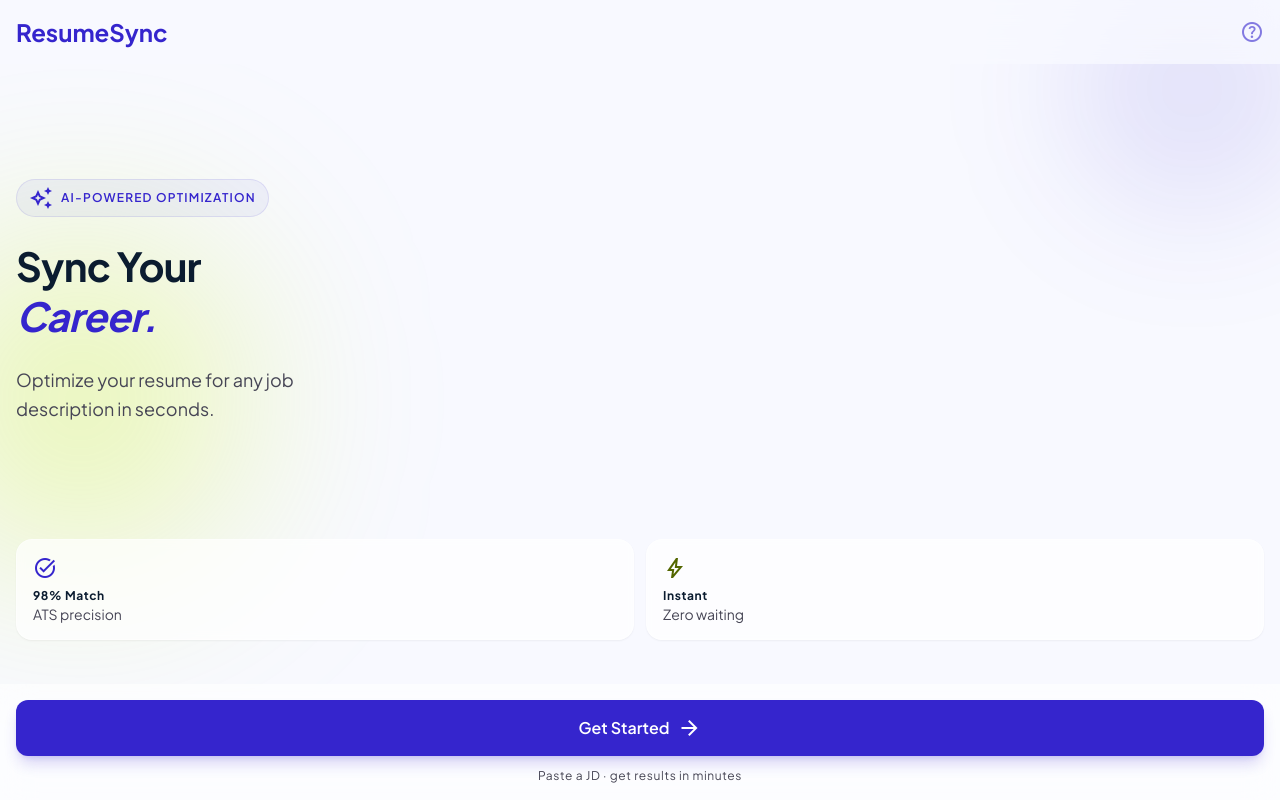
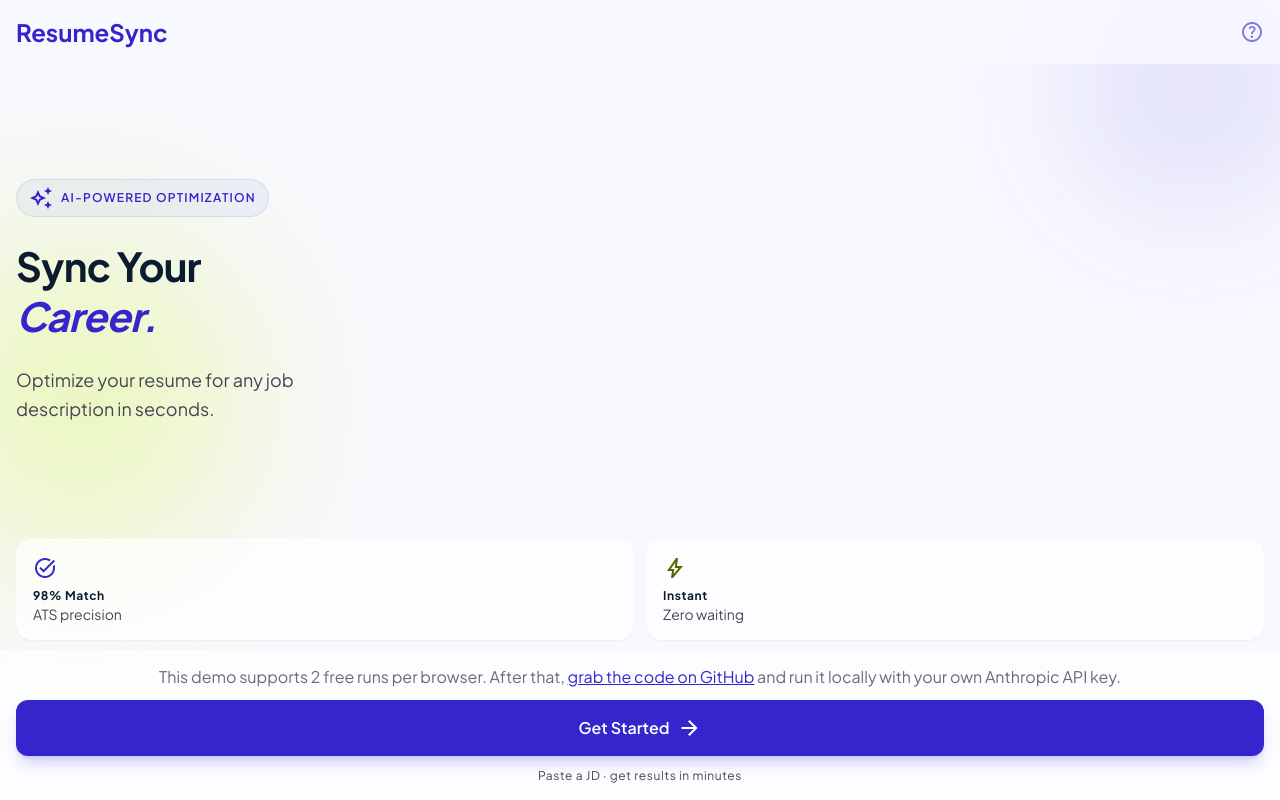
Before and after one commit to juhisharma-lang/JDResumeCustomizer, a Next.js app: page / in a window 1280 px wide. Built offline with nearby package versions, Linux system fonts and the light colour scheme.

Commit message:
api rate limiting, github expose

```diff
--- a/src/app/page.tsx
+++ b/src/app/page.tsx
@@ -25,7 +25,7 @@ export default function Home() {
   const [screen, setScreen] = useState<Screen>(() => {
     if (typeof window !== 'undefined') {
       const count = parseInt(localStorage.getItem('resumeSync_runCount') ?? '0', 10);
-      if (count >= 3) return 'limit-reached';
+      if (count >= 2) return 'limit-reached';
     }
     return 'start';
   });
@@ -186,8 +186,17 @@ export default function Home() {
             </div>
             <h2 className="text-headline-lg-mobile font-bold text-on-background">Demo limit reached</h2>
             <p className="text-body-lg text-on-surface-variant max-w-xs leading-relaxed">
-              {"You've used your 3 free runs on this demo. Thanks for trying it out."}
+              {"You've used your 2 free demo runs. To keep going, grab the code on GitHub and run it locally with your own Anthropic API key — it takes about 10 minutes to set up."}
             </p>
+            <a
+              href="https://github.com/juhisharma-lang/JDResumeCustomizer"
+              target="_blank"
+              rel="noopener noreferrer"
+              className="inline-flex items-center gap-2 px-5 py-3 bg-primary text-on-primary rounded-xl font-semibold text-body-md shadow-lg shadow-primary/20 active:scale-[0.98] transition-transform"
+            >
+              <span className="material-symbols-outlined text-xl leading-none">open_in_new</span>
+              View on GitHub
+            </a>
             <p className="text-body-md text-on-surface-variant/70 max-w-xs leading-relaxed">
               {"Found this useful? I'd love to hear what worked and what didn't. Reach out on LinkedIn and let's talk about it."}
             </p>
--- a/src/components/screens/StartScreen.tsx
+++ b/src/components/screens/StartScreen.tsx
@@ -63,6 +63,18 @@ export default function StartScreen({ onContinue }: Props) {
 
       {/* Fixed bottom CTA */}
       <div className="fixed bottom-0 left-0 right-0 z-50 px-4 py-4 bg-white/60 backdrop-blur-lg">
+        <p className="text-center mb-3 text-label-sm text-on-surface-variant/80 leading-snug">
+          This demo supports 2 free runs per browser. After that,{' '}
+          <a
+            href="https://github.com/juhisharma-lang/JDResumeCustomizer"
+            target="_blank"
+            rel="noopener noreferrer"
+            className="text-primary underline"
+          >
+            grab the code on GitHub
+          </a>{' '}
+          and run it locally with your own Anthropic API key.
+        </p>
         <button
           onClick={onContinue}
           className="w-full h-14 bg-primary text-on-primary rounded-xl font-semibold text-body-md flex items-center justify-center gap-2 shadow-lg shadow-primary/20 active:scale-[0.98] transition-transform"
```
